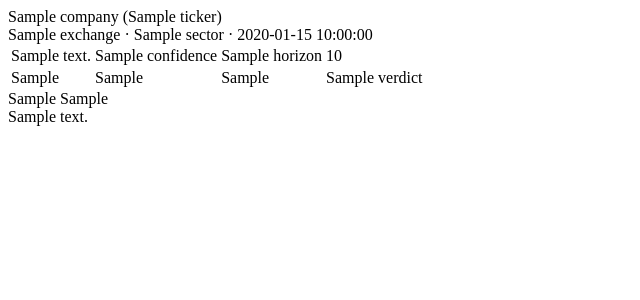
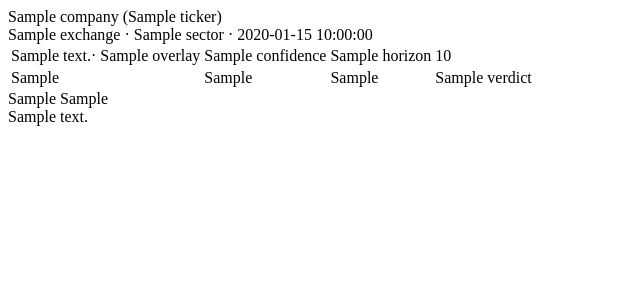
Before and after one commit to ShinyGua/MarketMind-AlphaEngine, a Flask app: template templates/report.html.j2 in a window 1280 px wide. Shown: the top 300 px of the page, without its empty margins (0-640 px from the left). Run offline with Flask 3, Linux system fonts and the light colour scheme; the template is opened without the code that fills it: most values are stand-ins (such as "Sample title", 1, 10 or a date in 2020).

Commit message:
feat(pdf): show hedge risk_overlay in the page-1 rating box
Render final_decision.risk_overlay (hedge/trim/stop) as a muted tag next to the
BUY/HOLD/SELL badge when not 'none', bilingual EN/中文; 'none' is hidden.

Co-Authored-By: Claude Opus 4.8 (1M context) <noreply@anthropic.com>

```diff
--- a/templates/render_pdf.py
+++ b/templates/render_pdf.py
@@ -42,6 +42,7 @@ TEMPLATES_DIR = Path(__file__).resolve().parent
 STRINGS = {
     "en": {
         "rating": "Rating", "confidence": "Confidence", "horizon": "Horizon",
+        "overlay_vals": {"hedge": "Hedge", "trim": "Trim", "stop": "Stop"},
         "price": "Price", "fair_value": "Fair Value (DCF)",
         "margin_of_safety": "Margin of Safety", "market_cap": "Market Cap",
         "valuation": "Valuation", "mode_daily": "Daily Report",
@@ -60,6 +61,7 @@ STRINGS = {
     },
     "ch": {
         "rating": "评级", "confidence": "置信度", "horizon": "时间维度",
+        "overlay_vals": {"hedge": "对冲", "trim": "减仓", "stop": "止损"},
         "price": "现价", "fair_value": "内在价值(DCF)",
         "margin_of_safety": "安全边际", "market_cap": "市值",
         "valuation": "估值判断", "mode_daily": "每日市场跟踪",
@@ -181,6 +183,8 @@ def main():
 
     # ---- rating box values (authoritative, from JSON) ----
     dec = (decision.get("decision") or "HOLD").upper()
+    overlay_raw = str(decision.get("risk_overlay") or "none").lower()
+    overlay = S["overlay_vals"].get(overlay_raw, "")  # "" for none/unknown → not shown
     price = quant.get("latest_close")
     if not isinstance(price, (int, float)):
         price = val.get("current_price")
@@ -217,6 +221,7 @@ def main():
         "sector": profile.get("sector") or "",
         "date": date,
         "decision": dec,
+        "overlay": overlay,
         "confidence": (f"{decision.get('confidence'):.2f}"
                        if isinstance(decision.get("confidence"), (int, float)) else "—"),
         "horizon": decision.get("horizon") or "—",
--- a/templates/report.css
+++ b/templates/report.css
@@ -61,6 +61,8 @@ body {
 .badge.BUY  { background: var(--buygreen); }
 .badge.HOLD { background: var(--holdamber); }
 .badge.SELL { background: var(--sellred); }
+.overlay-tag { margin-left: 6pt; color: var(--textsub); font-weight: 600;
+  font-size: 8.5pt; text-transform: uppercase; letter-spacing: 0.3pt; }
 
 /* ---- Page-1 rating box ---- */
 .ratingbox {
--- a/templates/report.html.j2
+++ b/templates/report.html.j2
@@ -21,7 +21,7 @@
       <table>
         <tr>
           <td><span class="k">{{ S.rating }}</span>
-              <span class="v"><span class="badge {{ decision }}">{{ decision }}</span></span></td>
+              <span class="v"><span class="badge {{ decision }}">{{ decision }}</span>{% if overlay %}<span class="overlay-tag">· {{ overlay }}</span>{% endif %}</span></td>
           <td><span class="k">{{ S.confidence }}</span><span class="v">{{ confidence }}</span></td>
           <td><span class="k">{{ S.horizon }}</span><span class="v">{{ horizon }}</span></td>
           <td><span class="k">{{ S.price }}</span><span class="v">{{ price }}</span></td>
```
